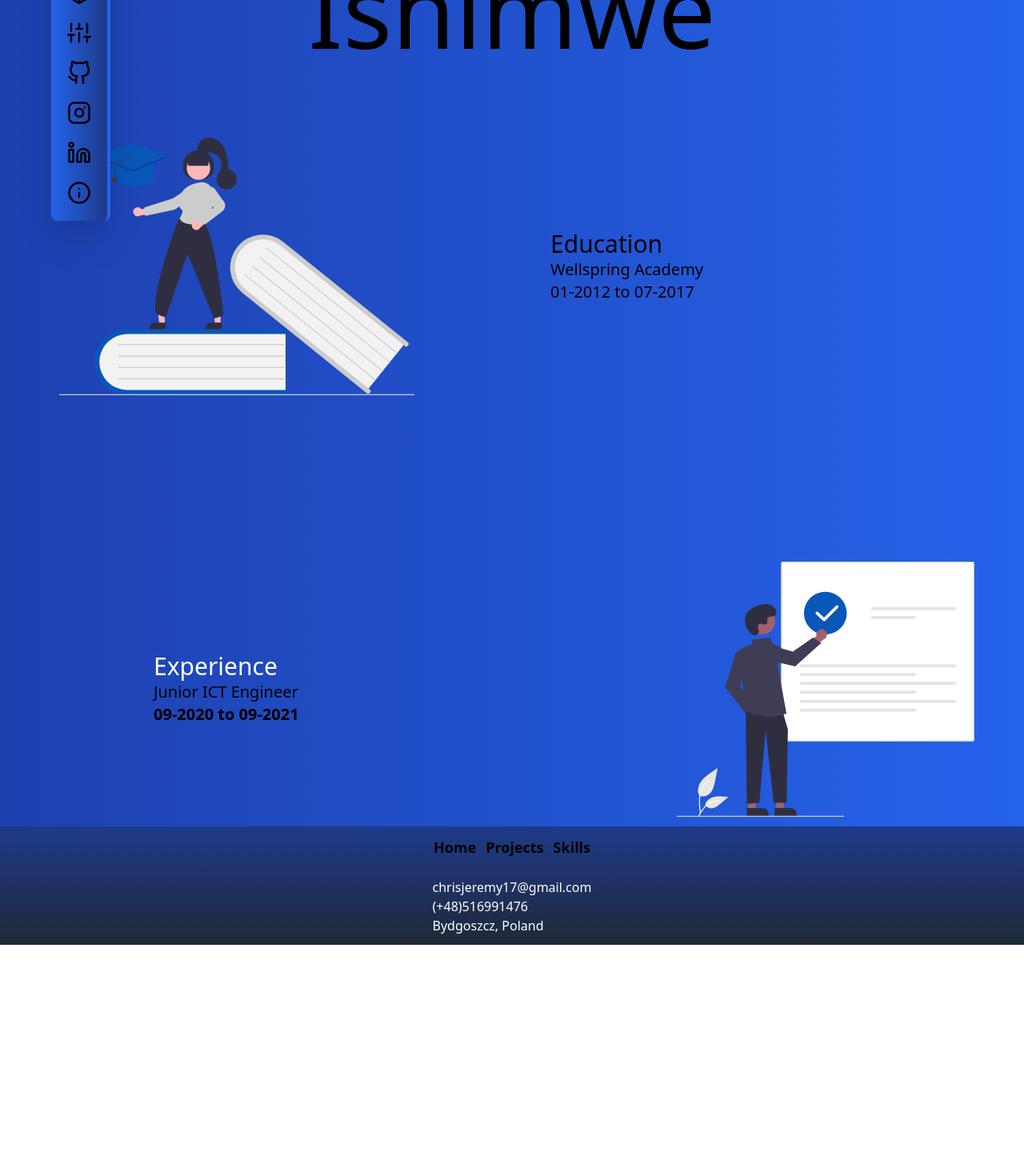
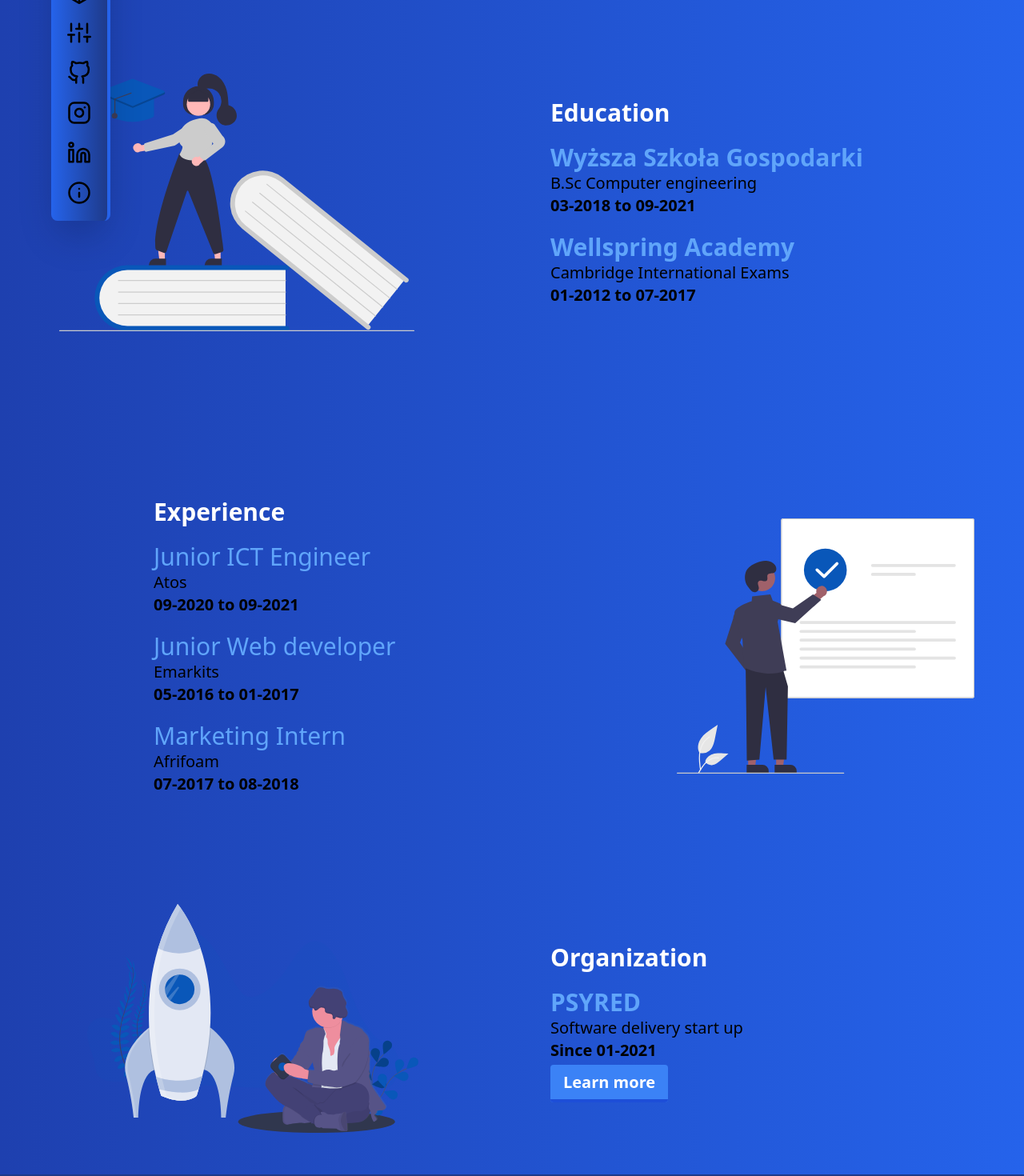
Before and after one commit to chrisjeremy84/my_porfolio, a React (Create React App) app: page / in a window 1280 px wide. Shown: the part 460-1930 px from the top of the page at 80% size. Before the commit the page ends 1641 px from the top, so only its background shows below. Built offline with nearby package versions, Linux system fonts and the light colour scheme.

Commit message:
Ready to Launch

```diff
--- a/public/index.html
+++ b/public/index.html
@@ -24,7 +24,7 @@
       work correctly both with client-side routing and a non-root public URL.
       Learn how to configure a non-root public URL by running `npm run build`.
     -->
-    <title>Chris's Super Cool Portfolio</title>
+    <title>Chris's Portfolio</title>
   </head>
   <body>
     <noscript>You need to enable JavaScript to run this app.</noscript>
--- a/src/pages/Home.js
+++ b/src/pages/Home.js
@@ -9,60 +9,100 @@ function Home() {
     return (
         <div className='subpixel-antialiased '>
 
-          {/* Features */}
-    <section class=" py-20 mt-20 lg:mt-60">
-     {/* Heading */}
-      <div class="sm:w-3/4 lg:w-5/12 mx-auto px-2">
-        <h1 class="text-xl text-center ">The portfolio</h1>
-        <h2 class="text-6xl text-center ">Chris Jeremie</h2>
-        <h2 class="text-9xl text-center">Ishimwe</h2>
+          {/* Header */}
+    <section className=" lg:mt-60">
+     {/* Welcome */}
+      <div className="sm:w-3/4 lg:w-5/12 mx-auto px-2">
+        <h1 className=" font-extrabold text-blue-400 text-xl text-center ">The portfolio</h1>
+        <h2 className="text-6xl text-center ">Chris Jeremie</h2>
+        <h2 className=" text-5xl font-semibold lg:text-7xl text-center">Ishimwe, 22</h2>
+        <p className="text-center font-medium text-xl text-gray-300" >Bugs and glitches are what engineers can learn best from</p>
       </div>
-     {/* Features 2 */}
-      <div class="relative mt-20 lg:mt-24">
-        <div class="container flex flex-col lg:flex-row items-center justify-center gap-x-24">
-           {/* Images */}
-          <div class="flex flex-1 justify-center z-0 mb-10 lg:mb-0">
+     {/* Education */}
+      <div className="relative mt-20 lg:mt-24">
+        <div className="container flex flex-col lg:flex-row items-center justify-center gap-x-24">
+           {/* Illustration */}
+          <div className="flex flex-1 justify-center z-0 mb-10 lg:mb-0">
             <img
-              class="w-2/6 h-3/6 sm:w-3/4 sm:h-3/4"
+              className="w-2/6 h-3/6 sm:w-3/4 sm:h-3/4"
               src={education}
               alt="education"
             />
           </div>
             {/* Content */}
-          <div class="flex flex-1 flex-col items-center lg:items-start">
-            <h1 class="text-3xl text-bookmark-blue">Education</h1>
+          <div className="flex flex-1 flex-col items-center lg:items-start">
+            <h1 className="font-bold text-3xl text-white">Education</h1>
             <ul className="text-xl">
 
-                <li >Wellspring Academy</li>
-                <h2 >01-2012 to  07-2017</h2>
+            <li className="text-blue-400 font-bold pt-5 text-3xl">Wyższa Szkoła Gospodarki</li>
+                <li >B.Sc Computer engineering</li>
+                <li className="font-bold">03-2018 to  09-2021</li>
+                <li className="text-blue-400 pt-5 font-bold text-3xl">Wellspring Academy</li>
+                <li >Cambridge International Exams</li>
+                <li className="font-bold">01-2012 to  07-2017</li>
             </ul>
 
           </div>
         </div>
 
       </div>
-      {/* Features 2 */}
-      <div class="relative mt-20 mb-20 lg:mt-52">
-        <div class="container flex flex-col lg:flex-row-reverse items-center justify-center gap-x-24">
-           {/* Image */}
-          <div class="flex flex-1 justify-center z-10 mb-10 lg:mb-0">
+      {/* Exprerience */}
+      <div className="relative mt-20  lg:mt-52">
+        <div className="container flex flex-col lg:flex-row-reverse items-center justify-center gap-x-24">
+           {/* Illustration */}
+          <div className="flex flex-1 justify-center z-0 mb-10 lg:mb-0">
             <img
-              class="w-2/6 h-3/6 sm:w-3/4 sm:h-3/4"
+              className="w-2/6 h-3/6 sm:w-3/4 sm:h-3/4"
               src={done}
               alt=""
             />
           </div>
           {/* Content */}
-          <div class="flex flex-1 flex-col items-center lg:ml-48 lg:items-start">
-          <h1 class="text-3xl text-white">Experience</h1>
+          <div className="flex flex-1 flex-col items-center lg:ml-48 lg:items-start">
+          <h1 className="font-bold text-3xl text-white">Experience</h1>
             <ul className="text-xl font-medium">
 
-                <li >Junior ICT Engineer</li>
-                <h2 className="font-bold">09-2020 to  09-2021</h2>
+                <li className="text-blue-400 pt-5 text-3xl">Junior ICT Engineer</li>
+                <li >Atos</li>
+                <li className="font-bold">09-2020 to  09-2021</li>
+                <li className="text-blue-400 pt-5 text-3xl">Junior Web developer</li>
+                <li >Emarkits</li>
+                <li className="font-bold">05-2016 to  01-2017</li>
+                <li className="text-blue-400 pt-5 text-3xl">Marketing Intern</li>
+                <li className="">Afrifoam</li>
+                <li className="font-bold">07-2017 to  08-2018</li>
             </ul>
 
           </div>
         </div>
+      </div>
+
+
+      {/* Organizations */}
+      <div className="relative p-10 mt-20 mb-40 lg:mt-24">
+        <div className="container flex flex-col lg:flex-row items-center justify-center gap-x-24">
+           {/* Illustration */}
+          <div className="flex flex-1 justify-center z-0 mb-10 lg:mb-0">
+            <img
+              className="w-2/6 h-3/6 sm:w-3/4 sm:h-3/4"
+              src={launch}
+              alt="education"
+            />
+          </div>
+            {/* Content */}
+          <div className="flex flex-1 flex-col  items-center lg:items-start">
+            <h1 className="font-bold text-3xl text-white">Organization</h1>
+            <ul className="text-xl font-medium">
+
+            <li className="text-blue-400 font-bold pt-5 text-3xl">PSYRED</li>
+                <li >Software delivery start up</li>
+                <li className="font-bold pb-3">Since 01-2021</li>
+                <a className="bg-blue-500 hover:bg-blue-400 text-white font-bold py-2 px-4 border-b-4 border-blue-700 hover:border-blue-500 rounded" href="https://www.psyred.com/" >Learn more</a>
+            </ul>
+
+          </div>
+        </div>
+
       </div>
            </section>
         </div>
```
Also changed, not shown: 2 other files (tests, documents, lock files or other folders).
